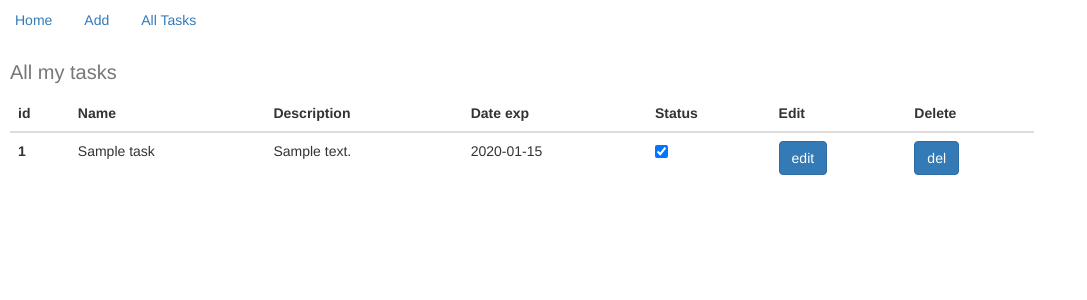
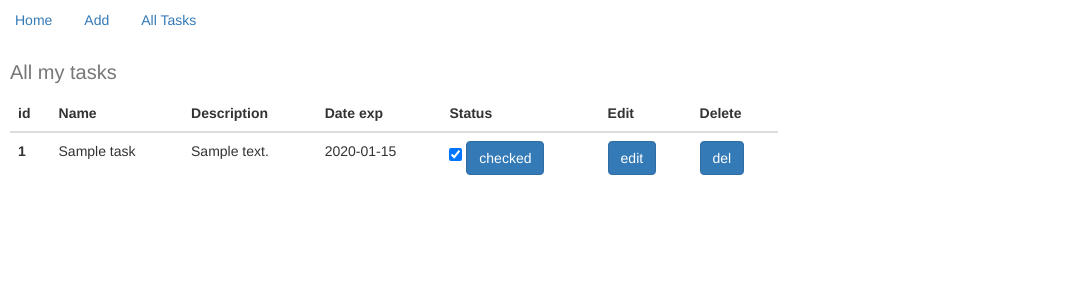
Before and after one commit to lhalam/python-core-26.07.22, a Flask app: page /tasks in a window 1280 px wide. Shown: the top 300 px of the page, without its empty margins (0-1087 px from the left). Run offline with Flask 2, Linux system fonts and the light colour scheme; tables that the repository leaves empty hold one stand-in row (values such as "Sample post"); some libraries are stand-ins or nearby versions.

Commit message:
all complete!

```diff
--- a/lesson13/hw/RomenOLI/app.py
+++ b/lesson13/hw/RomenOLI/app.py
@@ -40,6 +40,14 @@ def list_tasks():
     tasks = db.session.query(Tasks).all()
     return render_template("task/list_tasks.html", tasks=tasks)
 
+
+@app.route('/task/checked/<int:pk>', methods=['GET'])
+def checked_task(pk):
+    task = db.session.query(Tasks).get(pk)
+    task.done = not task.done
+    db.session.add(task)
+    db.session.commit()
+    return redirect(url_for('list_tasks'))
 
 @app.route('/task', methods=['POST', 'GET'])
 def add_task():
--- a/lesson13/hw/RomenOLI/templates/task/list_tasks.html
+++ b/lesson13/hw/RomenOLI/templates/task/list_tasks.html
@@ -4,7 +4,7 @@
 
 {% block content %}
 
-    <table class="table table-hover" style="margin: 10px; width:80%;">
+    <table class="table table-hover" style="margin: 10px; width:60%">
         <caption style="font-size:20px">All my tasks</caption>
         <thead>
             <tr>
@@ -26,9 +26,14 @@
                 <td>{{ task.expiration_date }}</td>
                 <td>
                     <input type="checkbox" onclick="return false;" {% if task.done %} checked {% endif %}>
+                    <a class="btn btn-primary" href={{ url_for('checked_task', pk=task.id) }} >checked</a>
                 </td>
-                <td><a class="btn btn-primary" href={{ url_for('update_task', pk=task.id) }} >edit</a></td>
-                <td><a class="btn btn-primary" href={{ url_for('delete_task', pk=task.id) }} >del</a></td>
+                <td>
+                    <a class="btn btn-primary" href={{ url_for('update_task', pk=task.id) }} >edit</a>
+                </td>
+                <td>
+                    <a class="btn btn-primary" href={{ url_for('delete_task', pk=task.id) }} >del</a>
+                </td>
             </tr>
         {% endfor %}
         </tbody>
```
